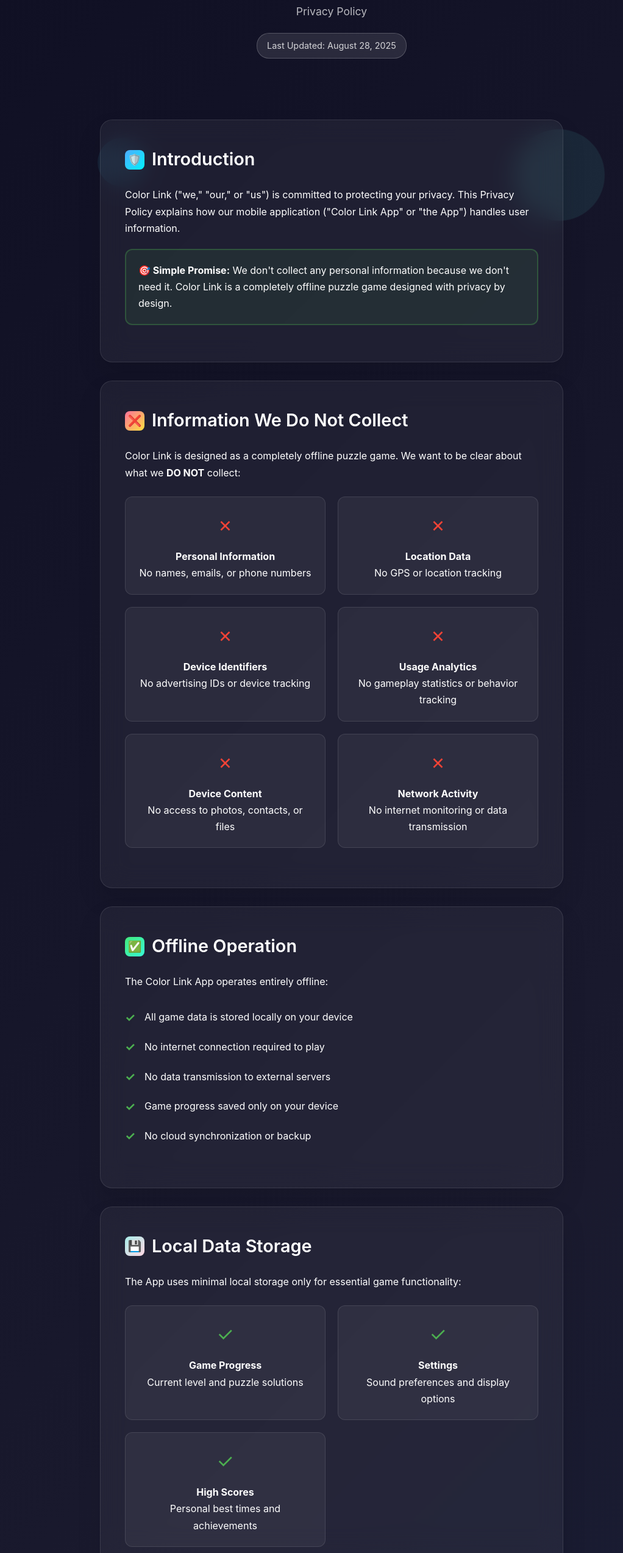
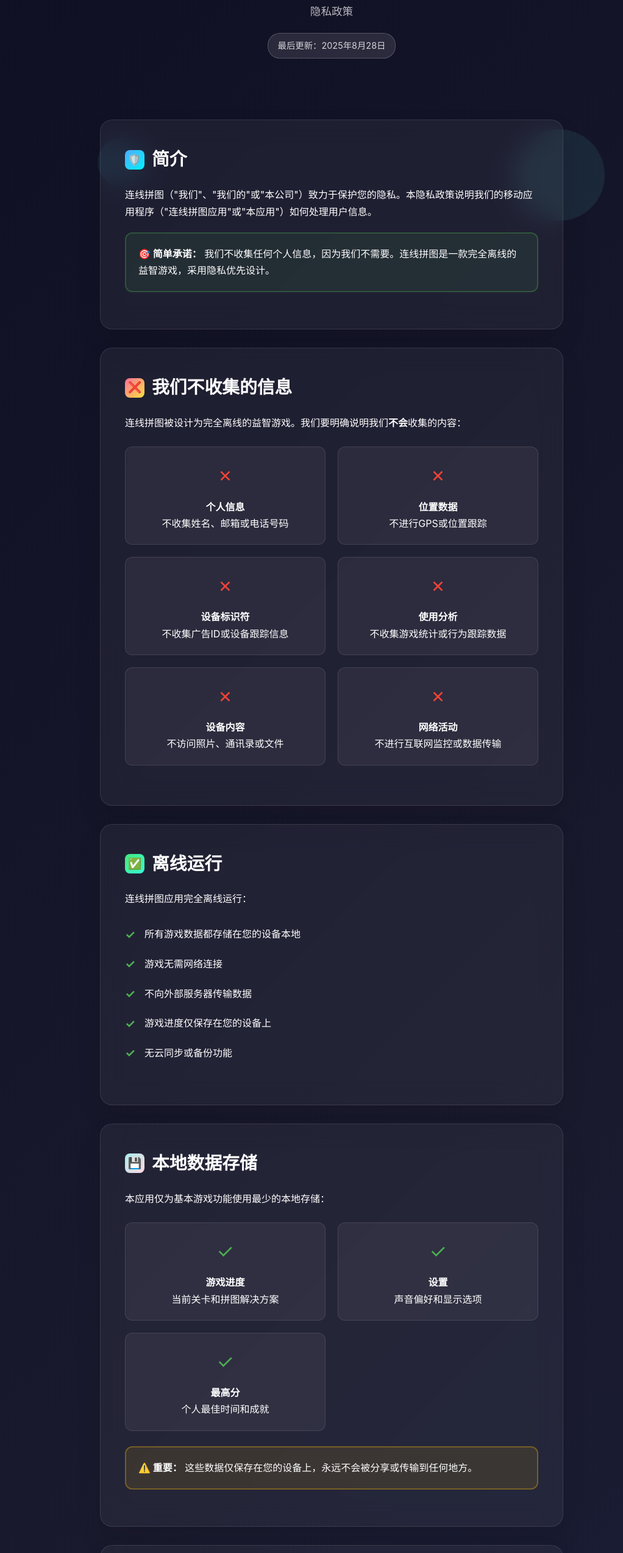
Before and after one commit to xiaoma6869Pro/colorlinkappprivacy, a plain HTML site: page index.html in a window 1280 px wide. Shown: the part 254-2800 px from the top of the page at 61% size, without its empty margins (96-1118 px from the left). Drawn offline with Linux system fonts and the light colour scheme.

Commit message:
Update index.html

```diff
--- a/index.html
+++ b/index.html
@@ -1,9 +1,9 @@
 <!DOCTYPE html>
-<html lang="en">
+<html lang="zh">
 <head>
     <meta charset="UTF-8">
     <meta name="viewport" content="width=device-width, initial-scale=1.0">
-    <title>Color Link - Privacy Policy</title>
+    <title>连线拼图 - 隐私政策</title>
     <style>
         * {
             margin: 0;
@@ -12,7 +12,7 @@
         }
 
         body {
-            font-family: -apple-system, BlinkMacSystemFont, 'Segoe UI', system-ui, sans-serif;
+            font-family: -apple-system, BlinkMacSystemFont, 'PingFang SC', 'Hiragino Sans GB', 'Microsoft YaHei', sans-serif;
             line-height: 1.7;
             color: #ffffff;
             background: linear-gradient(135deg, #0f0f23 0%, #1a1a2e 50%, #16213e 100%);
@@ -20,7 +20,6 @@
             overflow-x: hidden;
         }
 
-        /* Animated background */
         .background {
             position: fixed;
             top: 0;
@@ -340,157 +339,156 @@
                     <div class="dot"></div>
                 </div>
             </div>
-            <h1>Color Link</h1>
-            <p class="subtitle">Privacy Policy</p>
-            <span class="last-updated">Last Updated: August 28, 2025</span>
+            <h1>连线拼图</h1>
+            <p class="subtitle">隐私政策</p>
+            <span class="last-updated">最后更新：2025年8月28日</span>
         </header>
 
         <div class="content-card fade-in">
-            <h2><span class="icon icon-shield">🛡️</span>Introduction</h2>
-            <p>Color Link ("we," "our," or "us") is committed to protecting your privacy. This Privacy Policy explains how our mobile application ("Color Link App" or "the App") handles user information.</p>
+            <h2><span class="icon icon-shield">🛡️</span>简介</h2>
+            <p>连线拼图（"我们"、"我们的"或"本公司"）致力于保护您的隐私。本隐私政策说明我们的移动应用程序（"连线拼图应用"或"本应用"）如何处理用户信息。</p>
 
             <div class="highlight-box">
-                <strong>🎯 Simple Promise:</strong> We don't collect any personal information because we don't need it. Color Link is a completely offline puzzle game designed with privacy by design.
+                <strong>🎯 简单承诺：</strong> 我们不收集任何个人信息，因为我们不需要。连线拼图是一款完全离线的益智游戏，采用隐私优先设计。
             </div>
         </div>
 
         <div class="content-card fade-in">
-            <h2><span class="icon icon-x">❌</span>Information We Do Not Collect</h2>
-            <p>Color Link is designed as a completely offline puzzle game. We want to be clear about what we <strong>DO NOT</strong> collect:</p>
+            <h2><span class="icon icon-x">❌</span>我们不收集的信息</h2>
+            <p>连线拼图被设计为完全离线的益智游戏。我们要明确说明我们<strong>不会</strong>收集的内容：</p>
 
             <div class="features-grid">
                 <div class="feature-item">
                     <span class="xmark">✗</span>
-                    <strong>Personal Information</strong>
-                    <p>No names, emails, or phone numbers</p>
+                    <strong>个人信息</strong>
+                    <p>不收集姓名、邮箱或电话号码</p>
                 </div>
                 <div class="feature-item">
                     <span class="xmark">✗</span>
-                    <strong>Location Data</strong>
-                    <p>No GPS or location tracking</p>
+                    <strong>位置数据</strong>
+                    <p>不进行GPS或位置跟踪</p>
                 </div>
                 <div class="feature-item">
                     <span class="xmark">✗</span>
-                    <strong>Device Identifiers</strong>
-                    <p>No advertising IDs or device tracking</p>
+                    <strong>设备标识符</strong>
+                    <p>不收集广告ID或设备跟踪信息</p>
                 </div>
                 <div class="feature-item">
                     <span class="xmark">✗</span>
-                    <strong>Usage Analytics</strong>
-                    <p>No gameplay statistics or behavior tracking</p>
+                    <strong>使用分析</strong>
+                    <p>不收集游戏统计或行为跟踪数据</p>
                 </div>
                 <div class="feature-item">
                     <span class="xmark">✗</span>
-                    <strong>Device Content</strong>
-                    <p>No access to photos, contacts, or files</p>
+                    <strong>设备内容</strong>
+                    <p>不访问照片、通讯录或文件</p>
                 </div>
                 <div class="feature-item">
                     <span class="xmark">✗</span>
-                    <strong>Network Activity</strong>
-                    <p>No internet monitoring or data transmission</p>
+                    <strong>网络活动</strong>
+                    <p>不进行互联网监控或数据传输</p>
                 </div>
             </div>
         </div>
 
         <div class="content-card fade-in">
-            <h2><span class="icon icon-check">✅</span>Offline Operation</h2>
-            <p>The Color Link App operates entirely offline:</p>
+            <h2><span class="icon icon-check">✅</span>离线运行</h2>
+            <p>连线拼图应用完全离线运行：</p>
             <ul>
-                <li>All game data is stored locally on your device</li>
-                <li>No internet connection required to play</li>
-                <li>No data transmission to external servers</li>
-                <li>Game progress saved only on your device</li>
-                <li>No cloud synchronization or backup</li>
+                <li>所有游戏数据都存储在您的设备本地</li>
+                <li>游戏无需网络连接</li>
+                <li>不向外部服务器传输数据</li>
+                <li>游戏进度仅保存在您的设备上</li>
+                <li>无云同步或备份功能</li>
             </ul>
         </div>
 
         <div class="content-card fade-in">
-            <h2><span class="icon icon-storage">💾</span>Local Data Storage</h2>
-            <p>The App uses minimal local storage only for essential game functionality:</p>
+            <h2><span class="icon icon-storage">💾</span>本地数据存储</h2>
+            <p>本应用仅为基本游戏功能使用最少的本地存储：</p>
 
             <div class="features-grid">
                 <div class="feature-item">
                     <span class="checkmark">✓</span>
-                    <strong>Game Progress</strong>
-                    <p>Current level and puzzle solutions</p>
+                    <strong>游戏进度</strong>
+                    <p>当前关卡和拼图解决方案</p>
                 </div>
                 <div class="feature-item">
                     <span class="checkmark">✓</span>
-                    <strong>Settings</strong>
-                    <p>Sound preferences and display options</p>
+                    <strong>设置</strong>
+                    <p>声音偏好和显示选项</p>
                 </div>
                 <div class="feature-item">
                     <span class="checkmark">✓</span>
-                    <strong>High Scores</strong>
-                    <p>Personal best times and achievements</p>
+                    <strong>最高分</strong>
+                    <p>个人最佳时间和成就</p>
                 </div>
             </div>
 
             <div class="warning-box">
-                <strong>⚠️ Important:</strong> This data remains on your device and is never shared or transmitted anywhere.
+                <strong>⚠️ 重要：</strong> 这些数据仅保存在您的设备上，永远不会被分享或传输到任何地方。
             </div>
         </div>
 
         <div class="content-card fade-in">
-            <h2><span class="icon icon-users">👶</span>Children's Privacy</h2>
-            <p>Color Link is suitable for all ages and does not collect any information from users of any age, including children under 13 years old.</p>
+            <h2><span class="icon icon-users">👶</span>儿童隐私</h2>
+            <p>连线拼图适合所有年龄段，不会收集任何年龄段用户的信息，包括13岁以下的儿童。</p>
 
             <div class="highlight-box">
-                <strong>🏆 Child-Safe by Design:</strong> Since we don't collect any data, there are no privacy concerns for users of any age.
+                <strong>🏆 儿童安全设计：</strong> 由于我们不收集任何数据，因此任何年龄段的用户都无需担心隐私问题。
             </div>
         </div>
 
         <div class="content-card fade-in">
-            <h2><span class="icon icon-lock">🔒</span>Data Security</h2>
-            <p>Since we don't collect any personal data:</p>
+            <h2><span class="icon icon-lock">🔒</span>数据安全</h2>
+            <p>由于我们不收集任何个人数据：</p>
             <ul>
-                <li>There is no user data at risk of breach</li>
-                <li>No personal information can be compromised</li>
-                <li>All game data remains secure on your device</li>
-                <li>You have complete control over your game data</li>
+                <li>没有用户数据面临泄露风险</li>
+                <li>不会有个人信息被泄露</li>
+                <li>所有游戏数据在您的设备上保持安全</li>
+                <li>您完全控制自己的游戏数据</li>
             </ul>
         </div>
 
         <div class="content-card fade-in">
-            <h2><span class="icon icon-settings">⚙️</span>Your Rights</h2>
-            <p>As we don't collect personal information, there is no personal data to:</p>
+            <h2><span class="icon icon-settings">⚙️</span>您的权利</h2>
+            <p>由于我们不收集个人信息，因此没有个人数据需要：</p>
             <ul class="no-collect">
-                <li>Access or download</li>
-                <li>Correct or update</li>
-                <li>Delete or remove</li>
-                <li>Transfer to other services</li>
+                <li>访问或下载</li>
+                <li>更正或更新</li>
+                <li>删除或移除</li>
+                <li>传输到其他服务</li>
             </ul>
 
             <div class="highlight-box">
-                <strong>🗑️ Simple Solution:</strong> You can simply delete the App to remove all associated data from your device.
+                <strong>🗑️ 简单解决方案：</strong> 您只需删除应用即可从设备中移除所有相关数据。
             </div>
         </div>
 
         <div class="content-card fade-in">
-            <h2><span class="icon icon-mail">✉️</span>Contact Information</h2>
-            <p>If you have questions about this Privacy Policy, you can contact us:</p>
+            <h2><span class="icon icon-mail">✉️</span>联系信息</h2>
+            <p>如果您对本隐私政策有任何疑问，可以通过以下方式联系我们：</p>
 
             <div class="contact-info">
-                <p><strong>Email:</strong> pengsophal168@gmail.com</p>
-                <p><strong>Phone:</strong> (+855) 96 98 98 791</p>
-                <p><strong>App Store:</strong> Color Link App Support</p>
+                <p><strong>邮箱：</strong> pengsophal168@gmail.com</p>
+                <p><strong>电话：</strong> (+855) 96 98 98 791</p>
+                <p><strong>应用商店：</strong> 连线拼图应用支持</p>
             </div>
         </div>
 
         <div class="content-card fade-in">
             <div style="text-align: center; padding: 20px;">
-                <h2 style="margin-bottom: 15px;">🎉 Consent</h2>
-                <p>By downloading and using the Color Link App, you acknowledge that you have read and understood this Privacy Policy and agree to its terms.</p>
+                <h2 style="margin-bottom: 15px;">🎉 同意</h2>
+                <p>通过下载和使用连线拼图应用，您确认已阅读并理解本隐私政策，并同意其条款。</p>
 
                 <div class="highlight-box" style="margin-top: 30px;">
-                    <strong>💡 Bottom Line:</strong> This privacy policy reflects our commitment to user privacy by design - we simply don't collect what we don't need.
+                    <strong>💡 核心原则：</strong> 本隐私政策体现了我们对隐私优先设计的承诺——我们不收集不需要的信息。
                 </div>
             </div>
         </div>
     </div>
 
     <script>
-        // Add fade-in animation on scroll
         const observerOptions = {
             threshold: 0.1,
             rootMargin: '0px 0px -50px 0px'
@@ -505,7 +503,6 @@
             });
         }, observerOptions);
 
-        // Observe all content cards
         document.querySelectorAll('.content-card').forEach(card => {
             observer.observe(card);
         });
```
